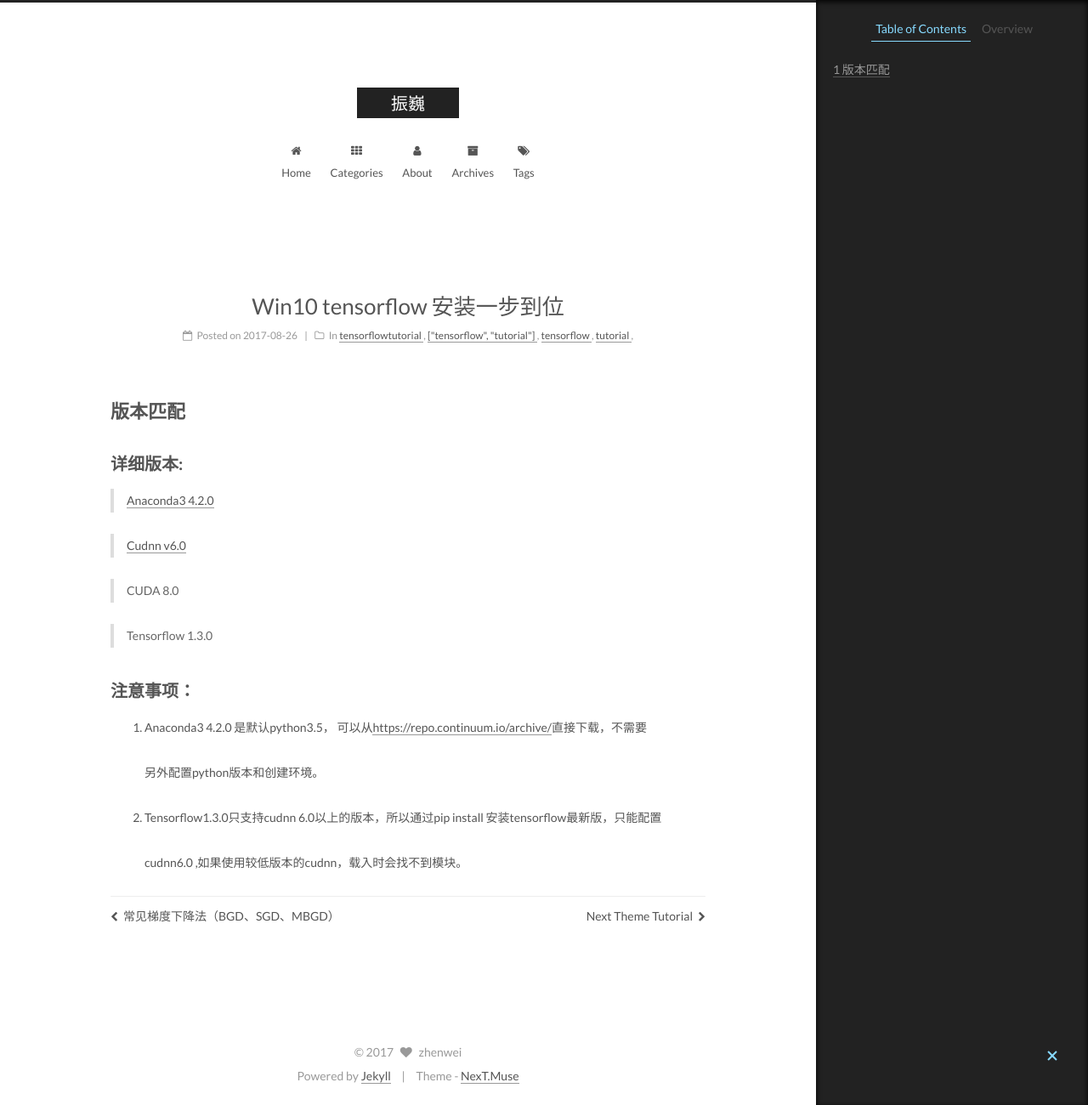
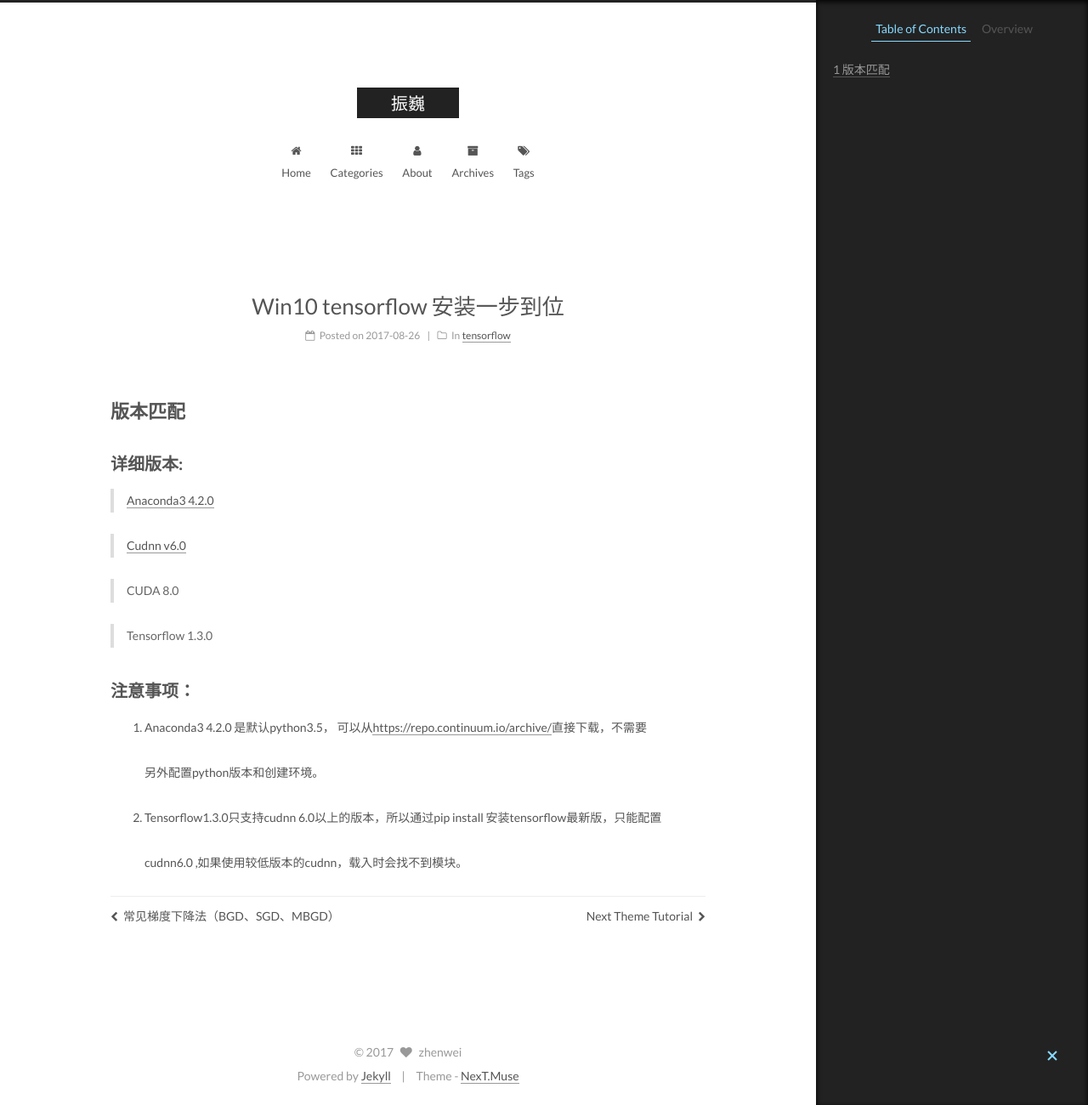
Before and after one commit to Weioninit/Weioninit.github.io, a Jekyll site: the page built from _posts/2017-08-26-tensorflow-install-on-windows10.md, in a window 1280 px wide and 1300 px high. Shown: the whole window at 85% size. Built offline with Jekyll 4.4.1, drawn with Linux system fonts in a browser that asks for light colours.

Commit message:
Update 2017-08-26-tensorflow-install-on-windows10.md

```diff
--- a/_posts/2017-08-26-tensorflow-install-on-windows10.md
+++ b/_posts/2017-08-26-tensorflow-install-on-windows10.md
@@ -1,6 +1,6 @@
 ---
 categories:
- - [tensorflow, tutorial]
+ - tensorflow
 title:  "Win10 tensorflow 安装一步到位"
 ---
 
```
